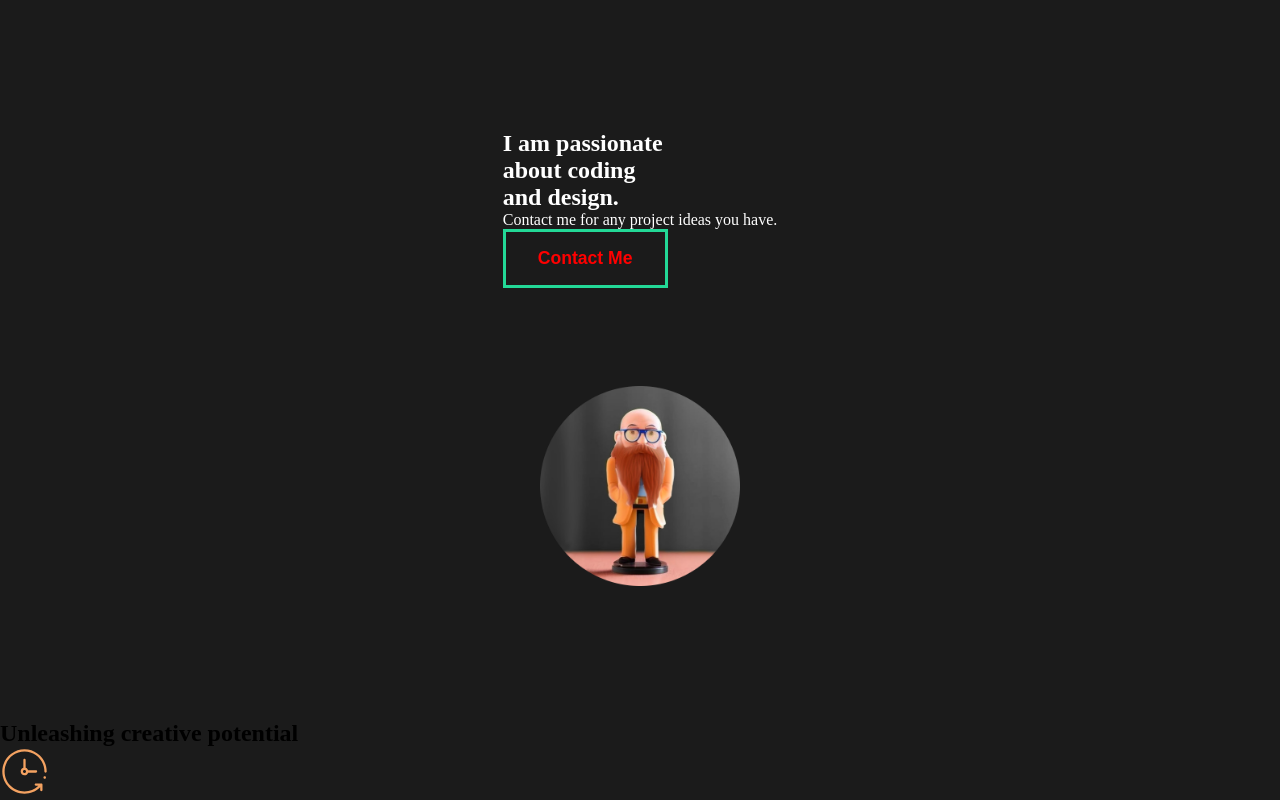
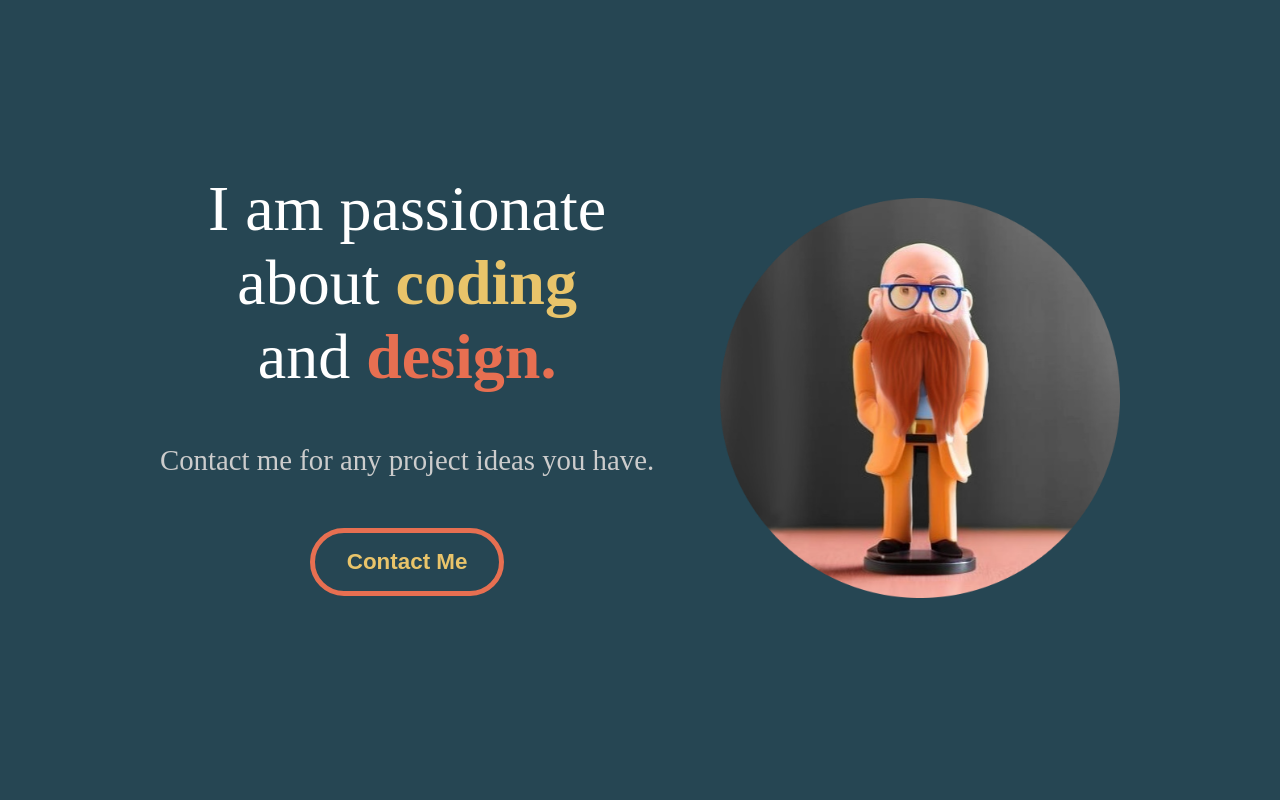
Before and after one commit to Aloosli/react-portfolio, a React (Create React App) app: page / in a window 1280 px wide. Shown: the top 800 px of the page. Built offline with nearby package versions, Linux system fonts and the light colour scheme.

Commit message:
add mediaQuerys for larger screens

```diff
--- a/src/components/AboutSection.js
+++ b/src/components/AboutSection.js
@@ -12,12 +12,12 @@ const AboutSection = () => {
           </div>
           <div className="hide">
             <h2>
-              about<span> coding</span>
+              about<span className="coding"> coding</span>
             </h2>
           </div>
           <div className="hide">
             <h2>
-              and<span> design.</span>
+              and<span className="design"> design.</span>
             </h2>
           </div>
         </div>
@@ -33,18 +33,62 @@ const AboutSection = () => {
 
 // Styled Components
 const About = styled.div`
-  min-height: 90vh;
+  min-height: 100vh;
   display: flex;
   flex-direction: column;
   align-items: center;
   justify-content: space-evenly;
   padding: 2rem 5rem;
   color: white;
+  .description {
+    display: flex;
+    flex-direction: column;
+    justify-content: center;
+    align-items: center;
+    text-align: center;
+    margin-bottom: 1rem;
+  }
+  .coding {
+    color: #e9c46a;
+  }
+  .design {
+    color: #e76f51;
+    }
   img {
     width: 200px;
-    margin-top: 1rem
+    margin-top: 1rem;
     margin-bottom: 1rem;
   }
+
+    // Styles for screens greater or equal to 500px wide
+  @media screen and (min-width: 500px) {
+
+    img {
+    width: 250px;
+
+    }
+    .description {
+    margin-bottom: 2rem;
+    }
+    }
+
+    // Styles for screen sizes greater than or equal to 1440px wide
+  @media screen and (min-width: 1280px) {
+    flex-direction: row;
+    justify-content: space-between;
+    padding: 4rem 10rem;
+    h2  {
+        font-size: 4rem;
+    }
+
+    img {
+    width: 400px;
+
+  }
+  .description {
+    margin-bottom: 2rem;
+  }
+}
 `;
 
 export default AboutSection;
--- a/src/components/GlobalStyle.js
+++ b/src/components/GlobalStyle.js
@@ -1,5 +1,5 @@
 // import the createGlobalStyle function from styled-components
-import { createGlobalStyle } from 'styled-components';
+import { createGlobalStyle } from "styled-components";
 
 // This is a global style component that will be used to style the entire app
 const GlobalStyle = createGlobalStyle`
@@ -9,22 +9,62 @@ const GlobalStyle = createGlobalStyle`
         box-sizing: border-box;
     }
     body {
-        background: #1b1b1b;
+        background: #264653;
     }
     button {
         font-weight: bold;
         font-size: 1.1rem;
         cursor: pointer;
         padding: 1rem 2rem;
-        border: 3px solid #23d997;
+        border-radius: 40px;
+        border: 5px solid #e76f51;
         background: transparent;
-        color: red;
+        color: #e9c46a;
         transition: all 0.5s ease;
         &:hover {
-            background-color: #23d997;
-            color: red;
+            background-color: #f4a261;
+            color: #e76f51;
         }
+    }
+    h2 {
+        font-weight: lighter;
+        font-size: 2rem;
+    }
+    h3 {
+        color: white;
+    }
+    h4 {
+        font-weight: bold;
+        color: #2a9d8f;
+    }
+    span {
+        font-weight: bold;
+
+    }
+    a {
+        font-size: 1.1rem;
+    }
+    p{
+        padding: 3rem 0rem;
+        color: #ccc;
+        font-size: 1.4rem;
+        line-height: 150%;
+    }
+    // Styles for screens greater or equal to 500px wide
+  @media screen and (min-width: 500px) {
+  h2 {
+        font-size: 3rem;
+  }
+  p {
+    font-size: 1.8rem;
+    padding: 3rem 0rem;
+    line-height: 130%;
+    }
+  button {
+    font-size: 1.4rem;
+
+  }
     }
     `;
 
-    export default GlobalStyle;
+export default GlobalStyle;
```
